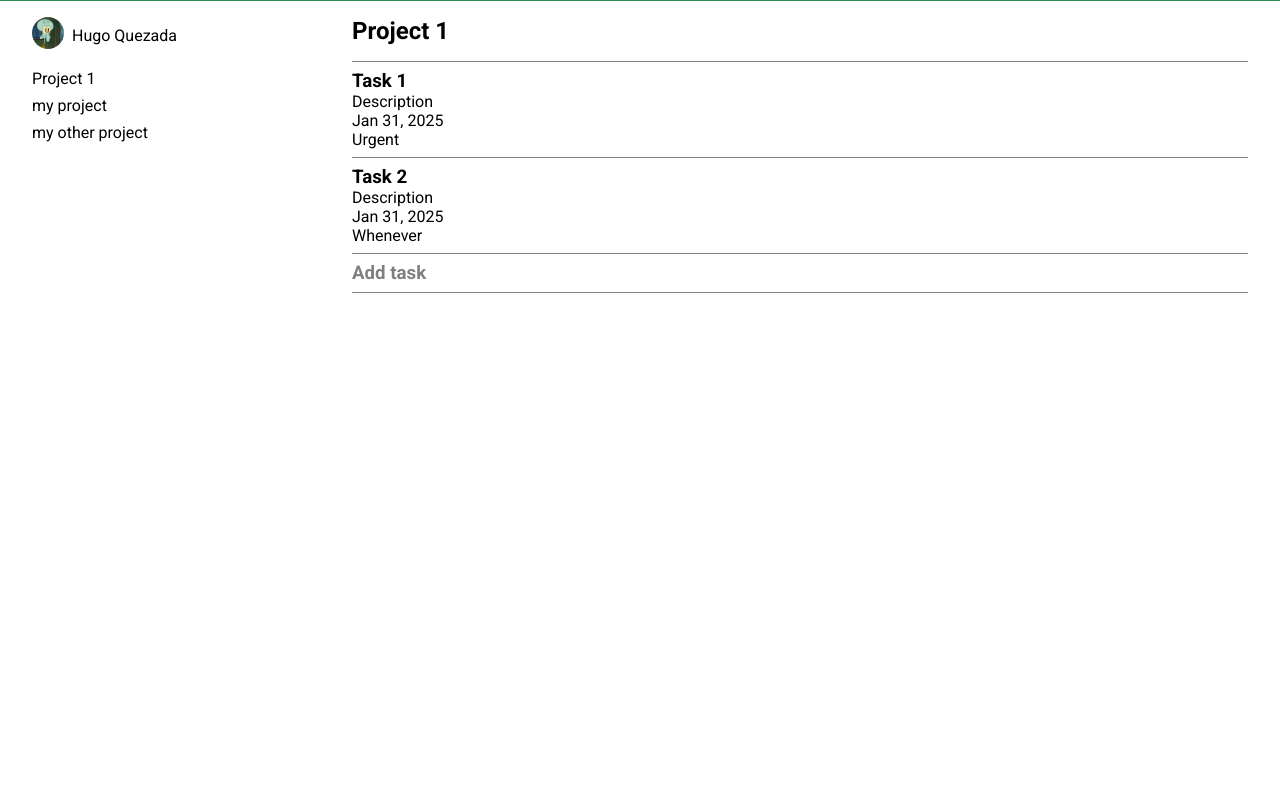
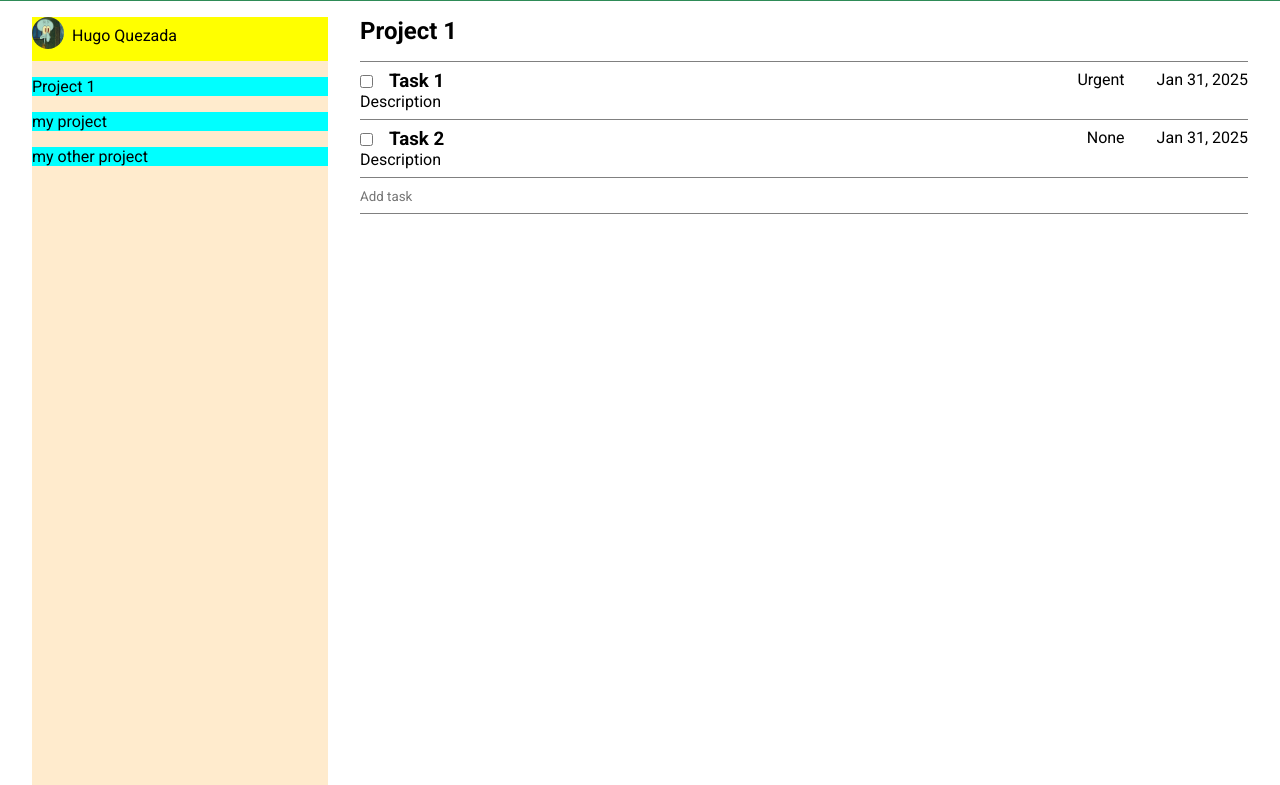
Before and after one commit to hquezada24/task-manager, a website built with webpack: page src/index.html in a window 1280 px wide. Shown: the part 31-816 px from the top of the page. Built offline with nearby package versions, Linux system fonts and the light colour scheme.

Commit message:
Change main section display to flex. Adjust the left and to-do list sections width. Change 'add task' part to text input. Remove its outline

```diff
--- a/src/index.html
+++ b/src/index.html
@@ -28,22 +28,33 @@
         <div id="list">
             <h2 id="list-title">Project 1</h2>
             <div class="task" id="task1">
-                <h3>Task 1</h3>
+                <div class="title">
+                    <div class="title-main">
+                        <input type="checkbox" id="checkbox1">
+                        <h3>Task 1</h3>
+                    </div>
+                    <div class="info">
+                        <div class="priority">Urgent</div>
+                        <p class="due">Jan 31, 2025</p>
+                    </div>
+                </div>
                 <p>Description</p>
-                <p class="due">Jan 31, 2025</p>
-                <div class="priotity">Urgent</div>
             </div>
             <div class="task" id="task2">
-                <h3>Task 2</h3>
+                <div class="title">
+                    <div class="title-main">
+                        <input type="checkbox" id="checkbox1">
+                        <h3>Task 2</h3>
+                    </div>
+                    <div class="info">
+                        <div class="priority">None</div>
+                        <p class="due">Jan 31, 2025</p>
+                    </div>
+                </div>
                 <p>Description</p>
-                <p class="due">Jan 31, 2025</p>
-                <div class="priotity">Whenever</div>
             </div>
             <div class="task" id="add">
-                <h3>Add task</h3>
-                <p></p>
-                <p class="due"></p>
-                <div class="priotity"></div>
+                <input type="text" placeholder="Add task">
             </div>
         </div>
     </main>
--- a/src/style.css
+++ b/src/style.css
@@ -3,6 +3,7 @@
     margin: 0;
     padding: 0;
     font-family: "Roboto", sans-serif;
+    overflow: hidden;
 }
 
 /* header styling */
@@ -21,21 +22,30 @@ header {
 /* main section styling */
 
 main {
-    display: grid;
-    grid-template-columns: repeat(4, 1fr);
+    /* display: grid;
+    grid-template-columns: repeat(4, 1fr); */
+    display: flex;
+    height: calc(100vh - 2rem);
+    padding: 0 2rem;
 }
 #left, #list {
-    padding: 0 2rem;
+    /* padding: 0 2rem; */
 }
 
 /* left menu styling */
 
 #left {
-    grid-column: 1;
+    /* grid-column: 1;
+    height: 100vh; */
+    background-color: blanchedalmond;
+    width: 25%;
+    height: 100%;
+    margin-right: 2rem;
 }
 
 #profile {
     display: flex;
+    background-color: yellow;
 }
 
 #pfp img {
@@ -52,14 +62,21 @@ main {
 #left div {
     margin-bottom: 0.5rem;
 }
+#projects {
+    display: grid;
+    grid-template-rows: repeat(auto, clamp(20px, 1.1rem, 50px));
+    gap: 0;
+}
 #projects p{
+    background-color: aqua;
     margin: 0.5rem 0;
 }
 
 /* to-do list styling */
 
 #list {
-    grid-column: 2 / span 3;
+    /* grid-column: 2 / span 3; */
+    width: 75%;
 }
 
 #list-title {
@@ -75,3 +92,30 @@ main {
     border-bottom: 1px solid grey;
     color: gray;
 }
+.task:last-of-type input, input:focus {
+    border: none;
+    outline: none;
+}
+
+.title {
+    display: flex;
+}
+.title-main{
+    width: 50%;
+    display: flex;
+    align-items: center;
+}
+.title h3 {
+    margin-left: 1rem;
+}
+.title p {
+    justify-content: end;
+}
+.info {
+    width: 50%;
+    display: flex;
+    justify-content: flex-end;
+}
+.due {
+    margin-left: 2rem;
+}
```
